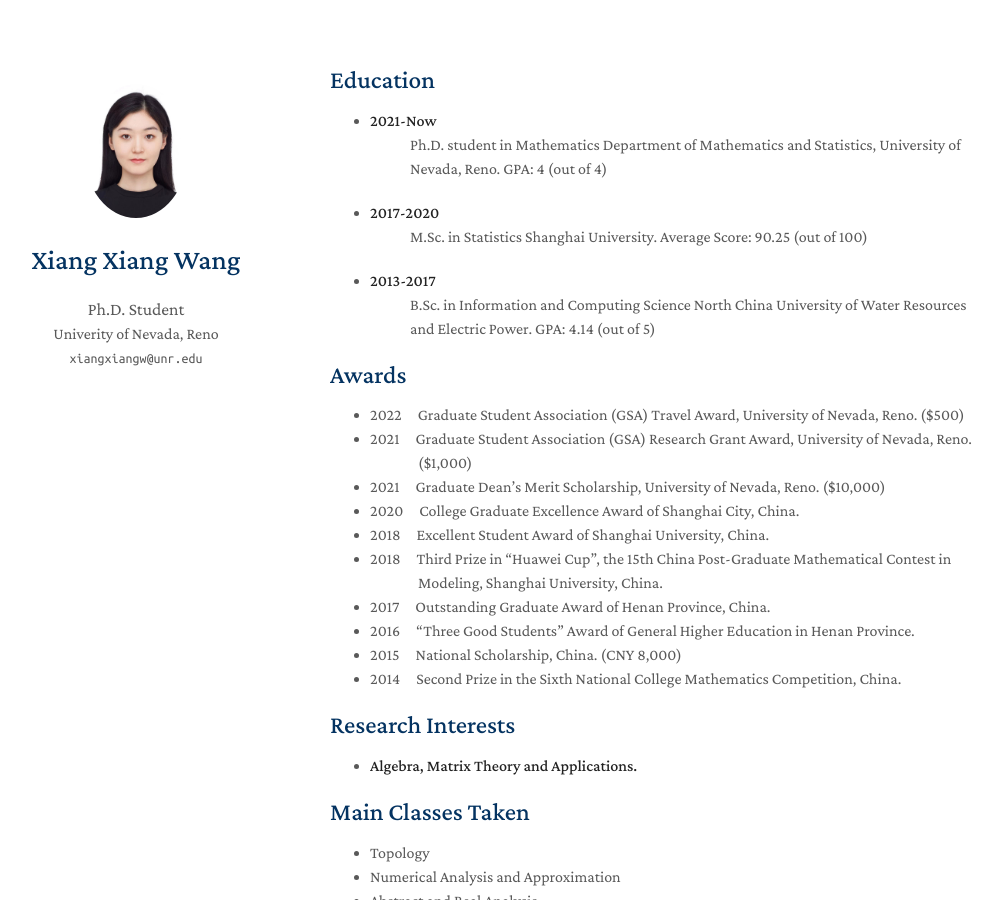
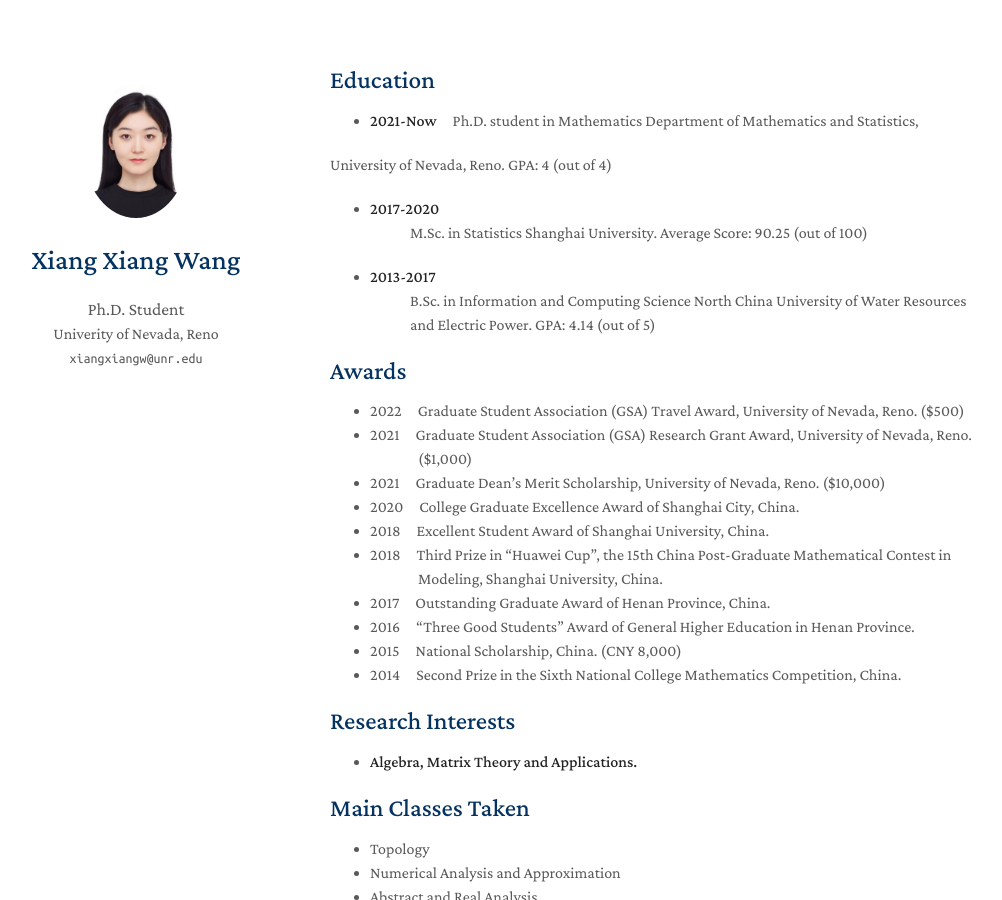
Before and after one commit to yaoyao-liu/minimal-light, a Jekyll site: the page built from index.md, in a window 1280 px wide and 900 px high. Shown: the whole window, without its empty margins (140-1142 px from the left). Built offline with Jekyll 4.4.1, drawn with Linux system fonts in a browser that asks for light colours; nearby versions of some CDN libraries; a style sheet for code colours, icons or effects is not loaded; our own code applies the rules of GitHub Pages for plain Markdown files; part of the change alters nothing that is shown.

```diff
--- a/index.md
+++ b/index.md
@@ -5,8 +5,9 @@ layout: homepage
 
 
 ## Education
-- **2021-Now**
-: Ph.D. student in Mathematics Department of Mathematics and Statistics, University of Nevada, Reno. GPA: 4 (out of 4)
+- **2021-Now**&emsp;Ph.D. student in Mathematics Department of Mathematics and Statistics,
+
+ University of Nevada, Reno. GPA: 4 (out of 4)
 - **2017-2020**
 : M.Sc. in Statistics Shanghai University. Average Score: 90.25 (out of 100)
 - **2013-2017**
```
